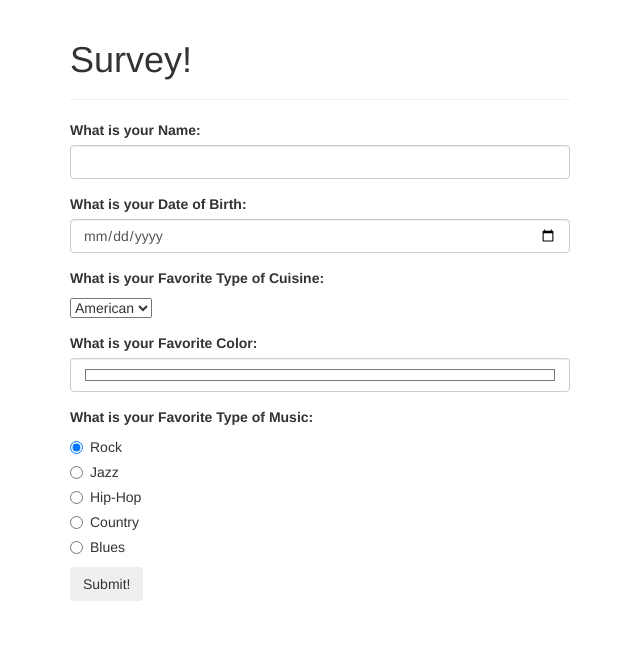
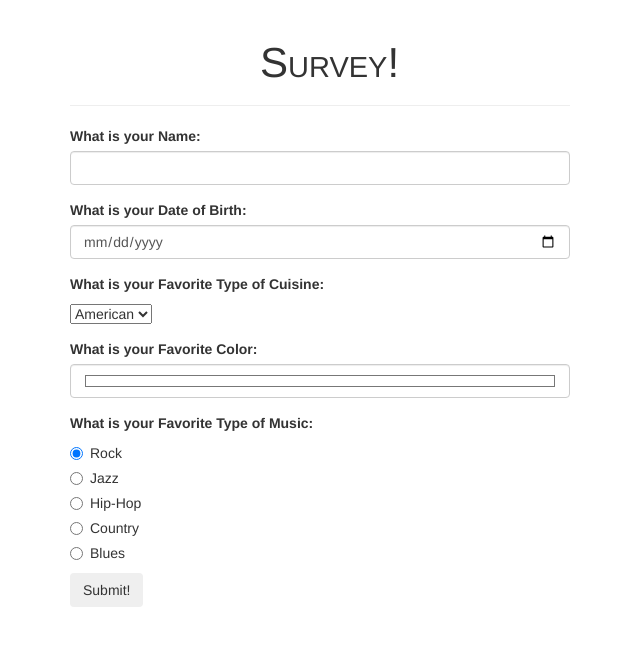
Before and after one commit to tiki84626/Survey, a plain HTML site: page index.html in a window 1280 px wide. Shown: the whole page, without its empty margins (0-640 px from the left). Drawn offline with Linux system fonts and the light colour scheme.

Commit message:
center h1

```diff
--- a/css/styles.css
+++ b/css/styles.css
@@ -1,5 +1,10 @@
 .output {
   display: none;
+}
+h1 {
+  font-variant: small-caps;
+  padding-left: 38%;
+  font-size: 3em;
 }
 .panel {
   margin-top: 40px;
```
